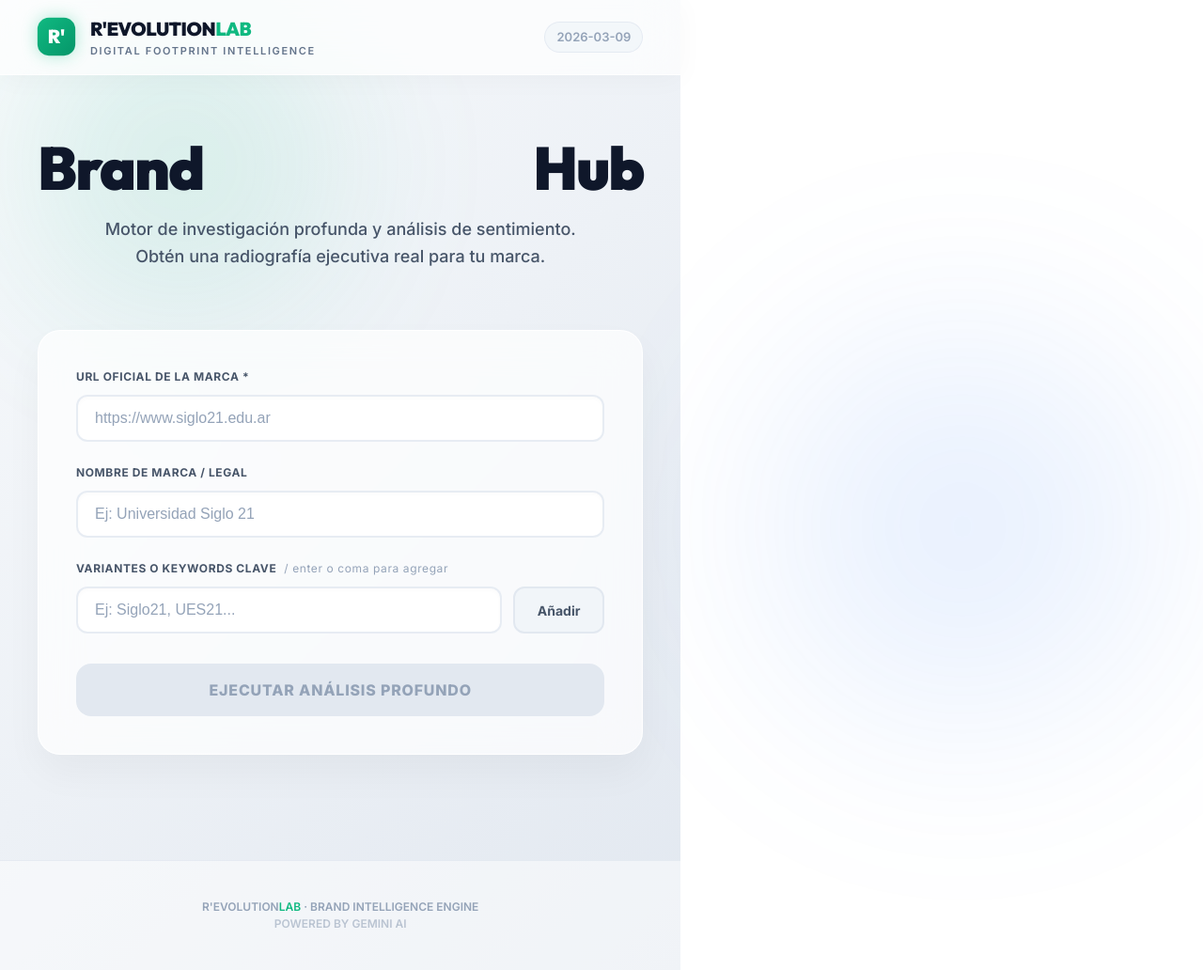
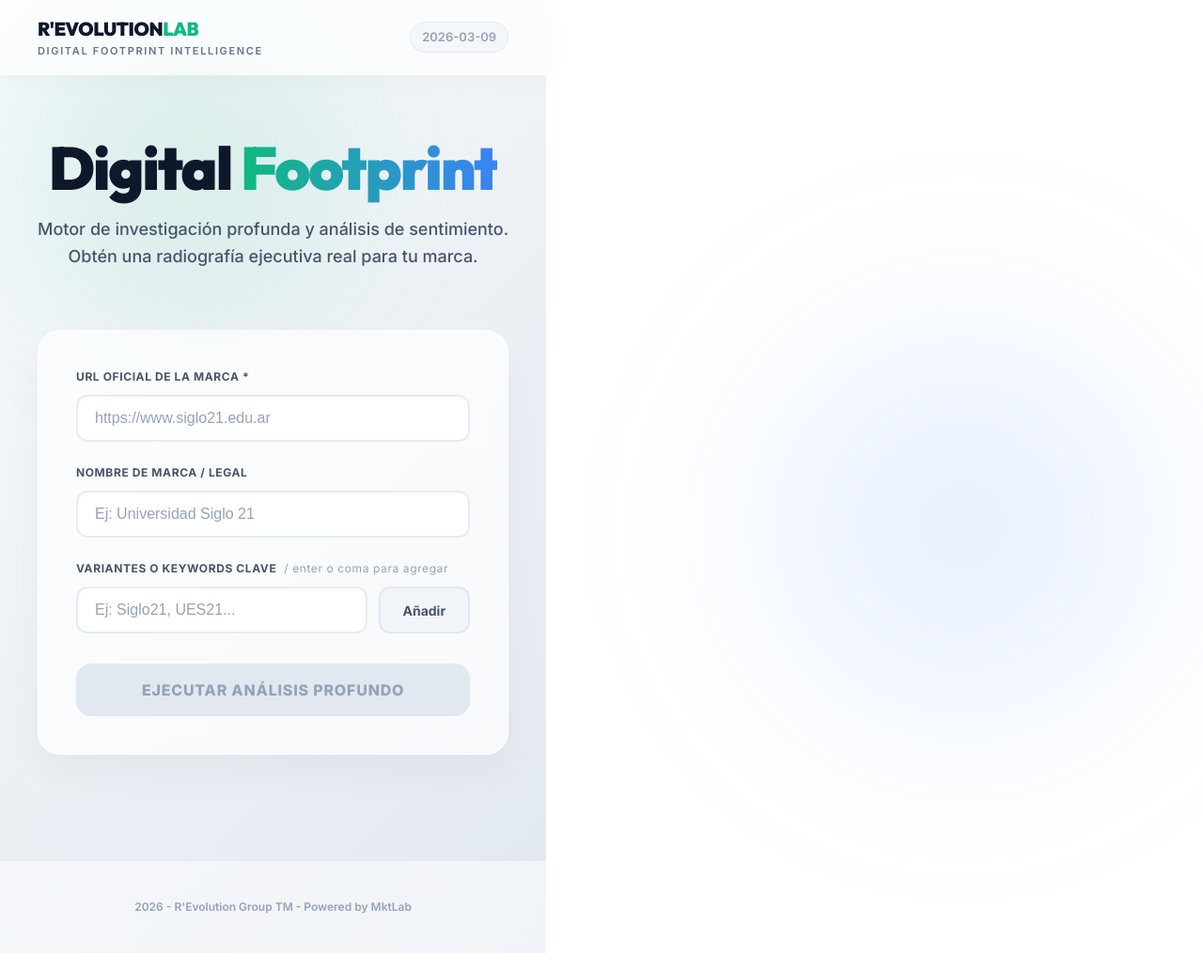
Before and after one commit to mktlabrevolution-afk/digital-footprint, a React (Vite) app: page / in a window 1280 px wide. Shown: the whole page at 94% size. Built offline with nearby package versions, Linux system fonts and the light colour scheme.

Commit message:
style: ui branding tweaks for logo, title and footer

```diff
--- a/src/App.jsx
+++ b/src/App.jsx
@@ -988,14 +988,6 @@ export default function App() {
       }}>
         <div style={{ maxWidth: "1200px", margin: "0 auto", padding: "16px 0", display: "flex", alignItems: "center", justifyContent: "space-between" }}>
           <div style={{ display: "flex", alignItems: "center", gap: "16px" }}>
-            <div style={{
-              width: "40px", height: "40px", borderRadius: "12px",
-              background: "linear-gradient(135deg, #10b981 0%, #059669 100%)",
-              display: "flex", alignItems: "center", justifyContent: "center",
-              animation: "pulse-glow 3s ease-in-out infinite"
-            }}>
-              <span style={{ color: "white", fontSize: "20px", fontWeight: "900", fontFamily: "'Outfit', sans-serif" }}>R'</span>
-            </div>
             <div>
               <div style={{ fontFamily: "'Outfit', sans-serif", fontSize: "20px", fontWeight: 800, color: "#0f172a", letterSpacing: "-0.02em" }}>
                 R'EVOLUTION<span style={{ color: "#10b981" }}>LAB</span>
@@ -1022,7 +1014,7 @@ export default function App() {
             color: "#0f172a", margin: "0 0 16px", lineHeight: 1.1,
             letterSpacing: "-0.03em"
           }}>
-            Brand <span style={{ background: "linear-gradient(righ, #10b981, #3b82f6)", WebkitBackgroundClip: "text", WebkitTextFillColor: "transparent" }}>Intelligence</span> Hub
+            Digital <span style={{ background: "linear-gradient(to right, #10b981, #3b82f6)", WebkitBackgroundClip: "text", WebkitTextFillColor: "transparent" }}>Footprint</span>
           </h1>
           <p style={{ color: "#475569", fontSize: "18px", fontWeight: 500, maxWidth: "600px", margin: "0 auto", lineHeight: 1.6 }}>
             Motor de investigación profunda y análisis de sentimiento. <br/>Obtén una radiografía ejecutiva real para tu marca.
@@ -1314,8 +1306,7 @@ export default function App() {
         fontFamily: "'Inter', sans-serif", fontWeight: 600, borderTop: "1px solid rgba(226,232,240,0.8)",
         background: "rgba(255,255,255,0.5)"
       }}>
-        R'EVOLUTION<span style={{ color: "#10b981" }}>LAB</span> · BRAND INTELLIGENCE ENGINE<br/>
-        <span style={{ opacity: 0.6 }}>POWERED BY GEMINI AI</span>
+        2026 - R'Evolution Group TM - Powered by MktLab
       </footer>
 
     </div>
```
